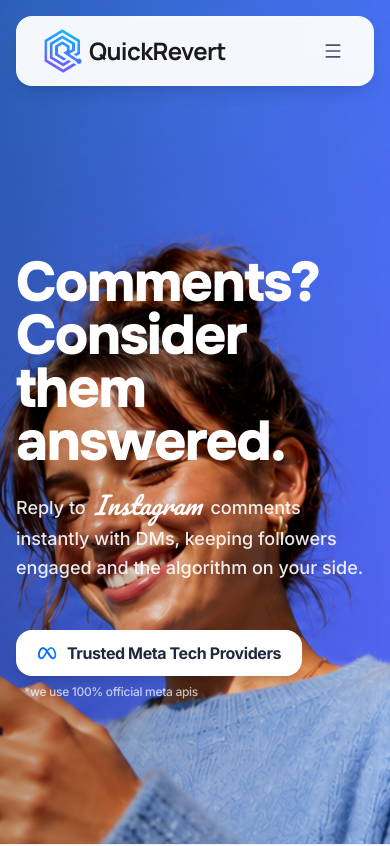
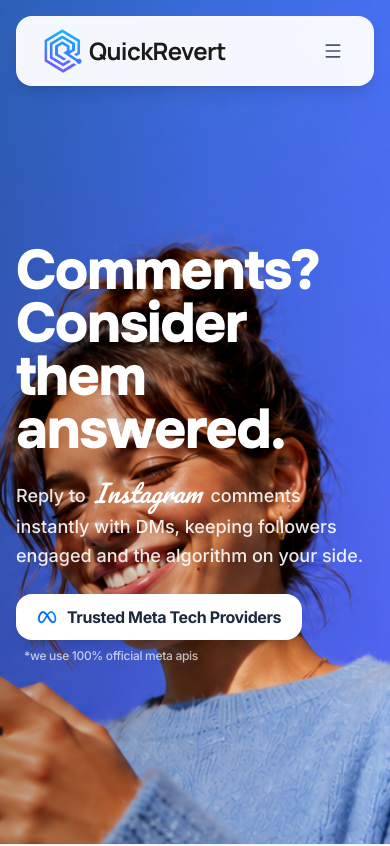
Before and after one commit to Anvesha137/website_qr_fanbase, a React (Vite) app: page / in a window 390 px wide. Shown: the top 846 px of the page. Built offline with nearby package versions, Linux system fonts and the light colour scheme.

Commit message:
extreme left - content

```diff
--- a/src/components/Hero.tsx
+++ b/src/components/Hero.tsx
@@ -56,7 +56,7 @@
       <div className="absolute inset-0 bg-gradient-to-r from-black/25 via-black/10 to-transparent pointer-events-none" />
 
       {/* Content */}
-      <div className="relative mx-auto max-w-7xl px-4 sm:px-6 lg:px-8 w-full pt-44 pb-16">
+      <div className="relative mx-auto max-w-[1440px] px-4 sm:px-6 lg:px-8 w-full pt-32 lg:pt-36 pb-16">
         <div className="grid grid-cols-1 lg:grid-cols-2 gap-0 items-start">
 
           {/* ── Left Column ── */}
@@ -84,7 +84,7 @@
               initial={{ opacity: 0, y: 15 }}
               animate={{ opacity: 1, y: 0 }}
               transition={{ duration: 0.6, delay: 0.2 }}
-              className="text-lg sm:text-xl text-white/90 font-medium leading-relaxed max-w-lg mb-12"
+              className="text-lg sm:text-xl text-white/90 font-medium leading-relaxed max-w-lg mb-6"
               id="hero-subtitle"
             >
               Reply to <span className="font-instagram text-[1.35em] leading-none inline-block align-middle px-1 pb-1.5 font-normal text-white select-none italic">Instagram</span> comments instantly with DMs, keeping followers engaged and the algorithm on your side.
--- a/src/components/Navbar.tsx
+++ b/src/components/Navbar.tsx
@@ -132,7 +132,7 @@
 
   return (
     <nav className="fixed top-4 left-0 right-0 z-50 px-4 sm:px-6">
-      <div className="mx-auto max-w-7xl rounded-2xl border border-white/25 bg-white/95 shadow-lg backdrop-blur-md transition-all duration-300">
+      <div className="mx-auto max-w-[1440px] rounded-2xl border border-white/25 bg-white/95 shadow-lg backdrop-blur-md transition-all duration-300">
         <div className="px-6 py-3">
           <div className="flex items-center justify-between">
 
```
